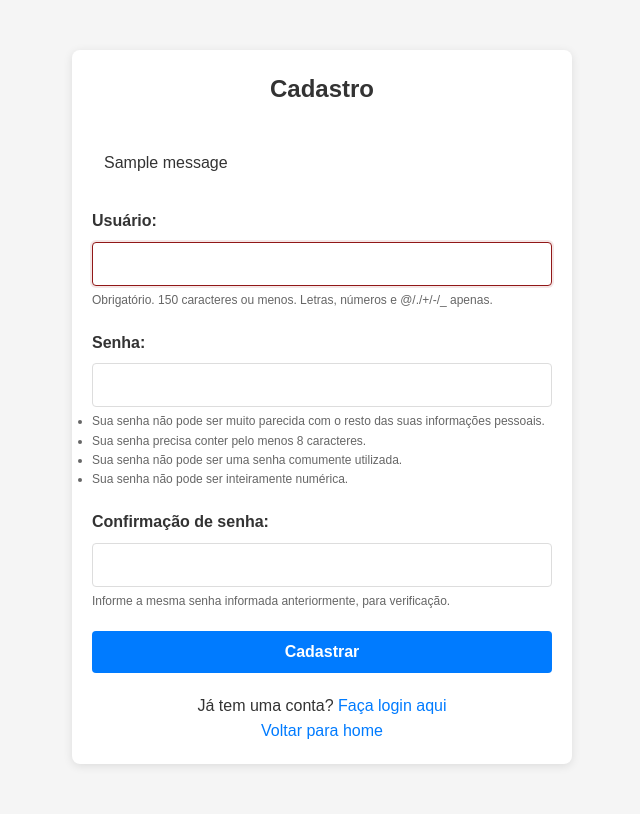
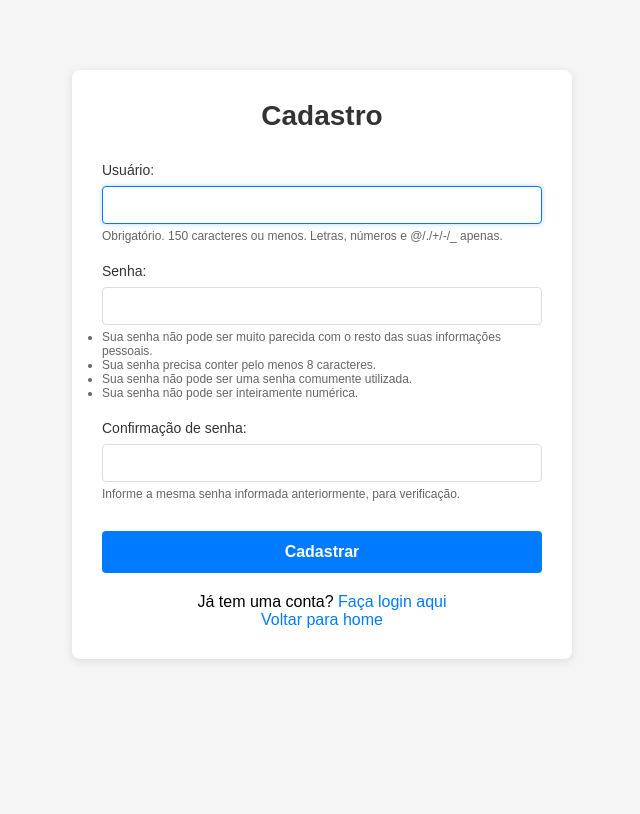
Before and after one commit to ArthurOliveiraFurieri/jornalDoCommercio-Projetos2, a Django app: page /accounts/register/ in a window 1280 px wide. Shown: the whole page, without its empty margins (318-958 px from the left). After the commit the page ends 661 px from the top, so only its background shows below. Run offline with Django 5.2, Linux system fonts and the light colour scheme; tables that the repository leaves empty hold one stand-in row (values such as "Sample post"); one stand-in notice (Sample message) is shown.

Commit message:
fix: remover todas as tags de template complexas do register.html - usar URLs literais

```diff
--- a/jornalDoCommercio-Projetos2-main/jornalDoCommercio-Projetos2-main/jornal_app/templates/jornal_app/register.html
+++ b/jornalDoCommercio-Projetos2-main/jornalDoCommercio-Projetos2-main/jornal_app/templates/jornal_app/register.html
@@ -4,23 +4,24 @@
     <meta charset="UTF-8">
     <meta name="viewport" content="width=device-width, initial-scale=1.0">
     <title>Cadastro - Jornal do Comércio</title>
-    {% load static %}
-    <link rel="stylesheet" href="{% static 'css/style.css' %}">
     <style>
-        body { font-family: Arial, sans-serif; background: #f5f5f5; }
-        .register-container { max-width: 500px; margin: 50px auto; padding: 20px; background: white; border-radius: 8px; box-shadow: 0 2px 10px rgba(0,0,0,0.1); }
-        h2 { text-align: center; color: #333; margin-bottom: 30px; }
+        * { margin: 0; padding: 0; box-sizing: border-box; }
+        body { font-family: Arial, sans-serif; background: #f5f5f5; padding: 20px; }
+        .register-container { max-width: 500px; margin: 50px auto; padding: 30px; background: white; border-radius: 8px; box-shadow: 0 2px 10px rgba(0,0,0,0.1); }
+        h2 { text-align: center; color: #333; margin-bottom: 30px; font-size: 28px; }
         .form-group { margin-bottom: 20px; }
-        label { display: block; margin-bottom: 8px; font-weight: 500; color: #333; }
-        input, textarea { width: 100%; padding: 10px; border: 1px solid #ddd; border-radius: 4px; font-size: 14px; box-sizing: border-box; }
-        input:focus { outline: none; border-color: #007bff; }
+        label { display: block; margin-bottom: 8px; font-weight: 500; color: #333; font-size: 14px; }
+        input { width: 100%; padding: 10px 12px; border: 1px solid #ddd; border-radius: 4px; font-size: 14px; }
+        input:focus { outline: none; border-color: #007bff; box-shadow: 0 0 5px rgba(0,123,255,0.3); }
         .errors { color: #c33; font-size: 13px; margin-top: 5px; }
+        .errors p { margin: 3px 0; }
         .help-text { color: #666; font-size: 12px; margin-top: 5px; }
-        .submit-btn { width: 100%; padding: 12px; background: #007bff; color: white; border: none; border-radius: 4px; font-size: 16px; font-weight: bold; cursor: pointer; }
+        .submit-btn { width: 100%; padding: 12px; background: #007bff; color: white; border: none; border-radius: 4px; font-size: 16px; font-weight: bold; cursor: pointer; margin-top: 10px; }
         .submit-btn:hover { background: #0056b3; }
         .links { text-align: center; margin-top: 20px; }
         .links a { color: #007bff; text-decoration: none; }
-        .message { padding: 12px; margin-bottom: 20px; border-radius: 4px; }
+        .links a:hover { text-decoration: underline; }
+        .message { padding: 12px; margin-bottom: 20px; border-radius: 4px; font-size: 14px; }
         .error-msg { background: #f8d7da; border: 1px solid #f5c6cb; color: #721c24; }
         .success-msg { background: #d4edda; border: 1px solid #c3e6cb; color: #155724; }
     </style>
@@ -28,14 +29,6 @@
 <body>
     <div class="register-container">
         <h2>Cadastro</h2>
-
-        {% if messages %}
-            {% for message in messages %}
-                <div class="message {% if message.tags %}{{ message.tags }}{% endif %}">
-                    {{ message }}
-                </div>
-            {% endfor %}
-        {% endif %}
 
         <form method="post">
             {% csrf_token %}
@@ -71,8 +64,8 @@
         </form>
 
         <div class="links">
-            <p>Já tem uma conta? <a href="{% url 'jornal_app:login' %}">Faça login aqui</a></p>
-            <p><a href="{% url 'jornal_app:home' %}">Voltar para home</a></p>
+            <p>Já tem uma conta? <a href="/accounts/login/">Faça login aqui</a></p>
+            <p><a href="/">Voltar para home</a></p>
         </div>
     </div>
 </body>
```
